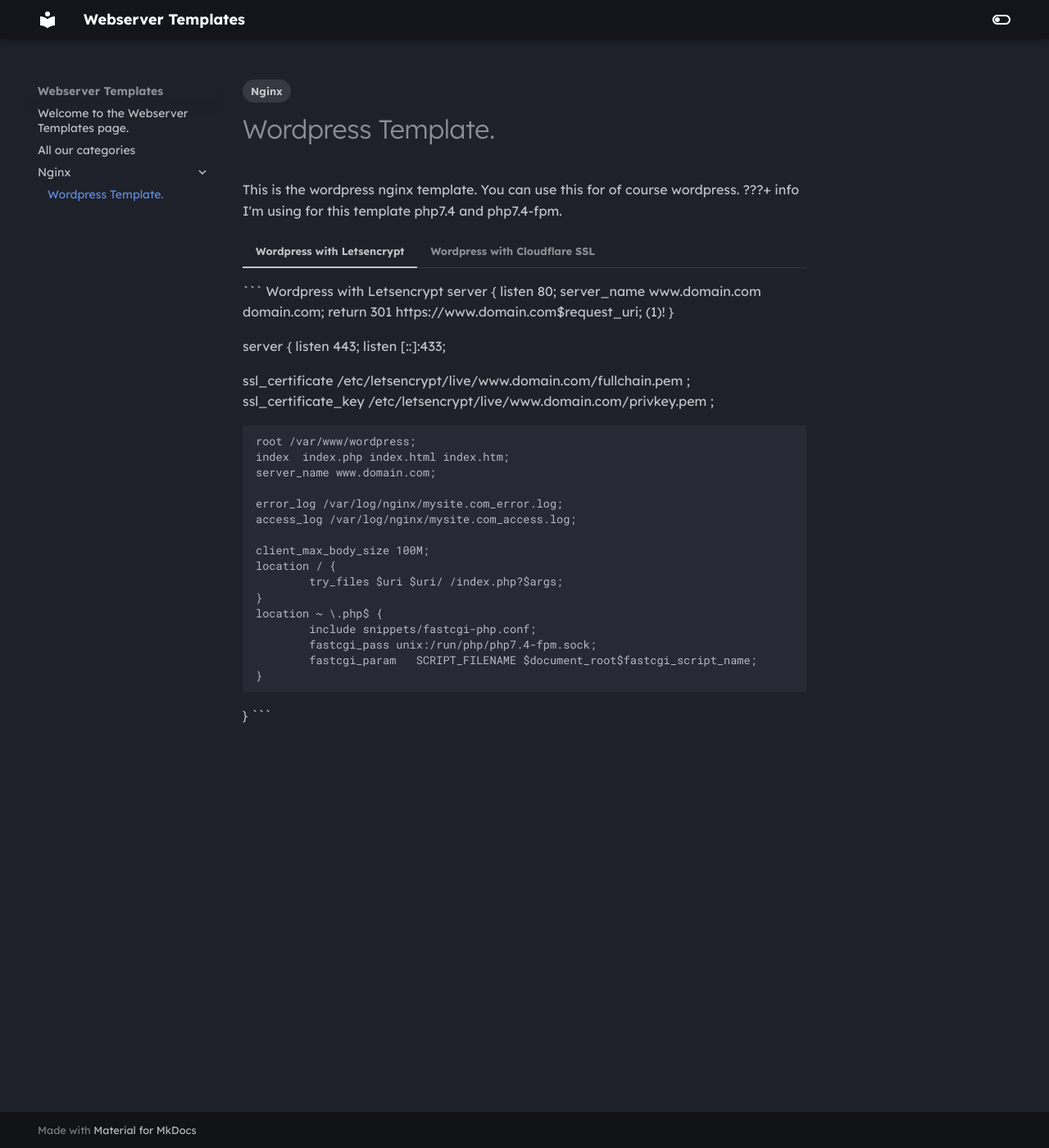
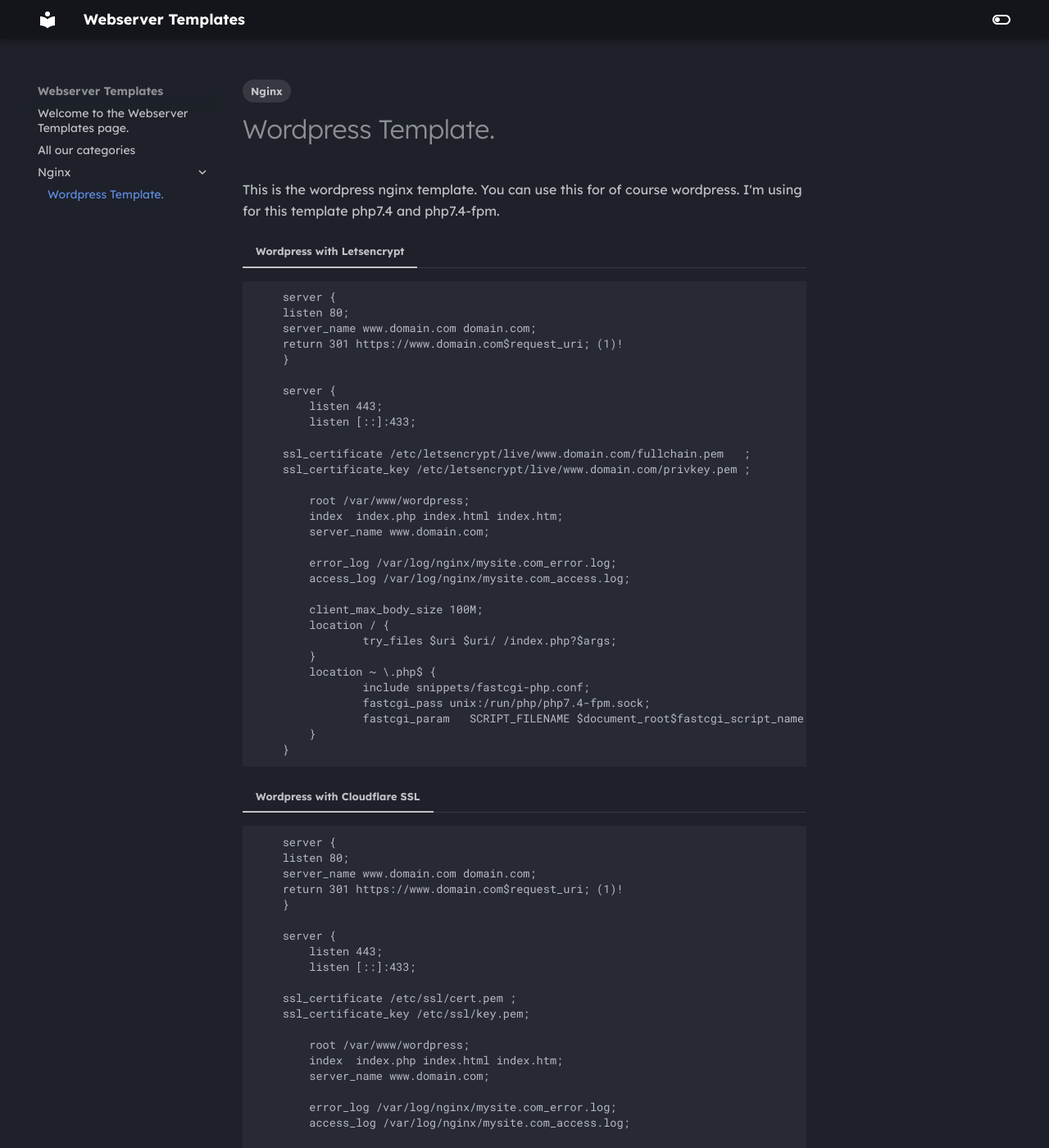
Before and after one commit to Qiick/WebServerTemplates, an MkDocs documentation site: the page built from docs/nginx/wordpress.md, in a window 1280 px wide and 1400 px high. Shown: the whole window at 82% size. Built offline with MkDocs 1.6.1 and Material for MkDocs 9.7.7, drawn with Linux system fonts in a browser that asks for light colours; some of the changed text lies outside the part shown.

Commit message:
Update wordpress.md

````diff
--- a/docs/nginx/wordpress.md
+++ b/docs/nginx/wordpress.md
@@ -5,11 +5,9 @@
 #Wordpress Template.
 This is the wordpress nginx template.
 You can use this for of course wordpress.
-???+ info
-  I'm using for this template php7.4 and php7.4-fpm.
+I'm using for this template php7.4 and php7.4-fpm.
 === "Wordpress with Letsencrypt"
-
-    ``` Wordpress with Letsencrypt
+```
     server {
     listen 80;
     server_name www.domain.com domain.com;
@@ -40,11 +38,11 @@
                 fastcgi_param   SCRIPT_FILENAME $document_root$fastcgi_script_name;
         }
     }
-    ```
+```
 
 === "Wordpress with Cloudflare SSL"
 
-    ``` Wordpress with Cloudflare SSL
+```
     server {
     listen 80;
     server_name www.domain.com domain.com;
@@ -75,4 +73,4 @@
                 fastcgi_param   SCRIPT_FILENAME $document_root$fastcgi_script_name;
         }
     }
-    ```
+```
````
